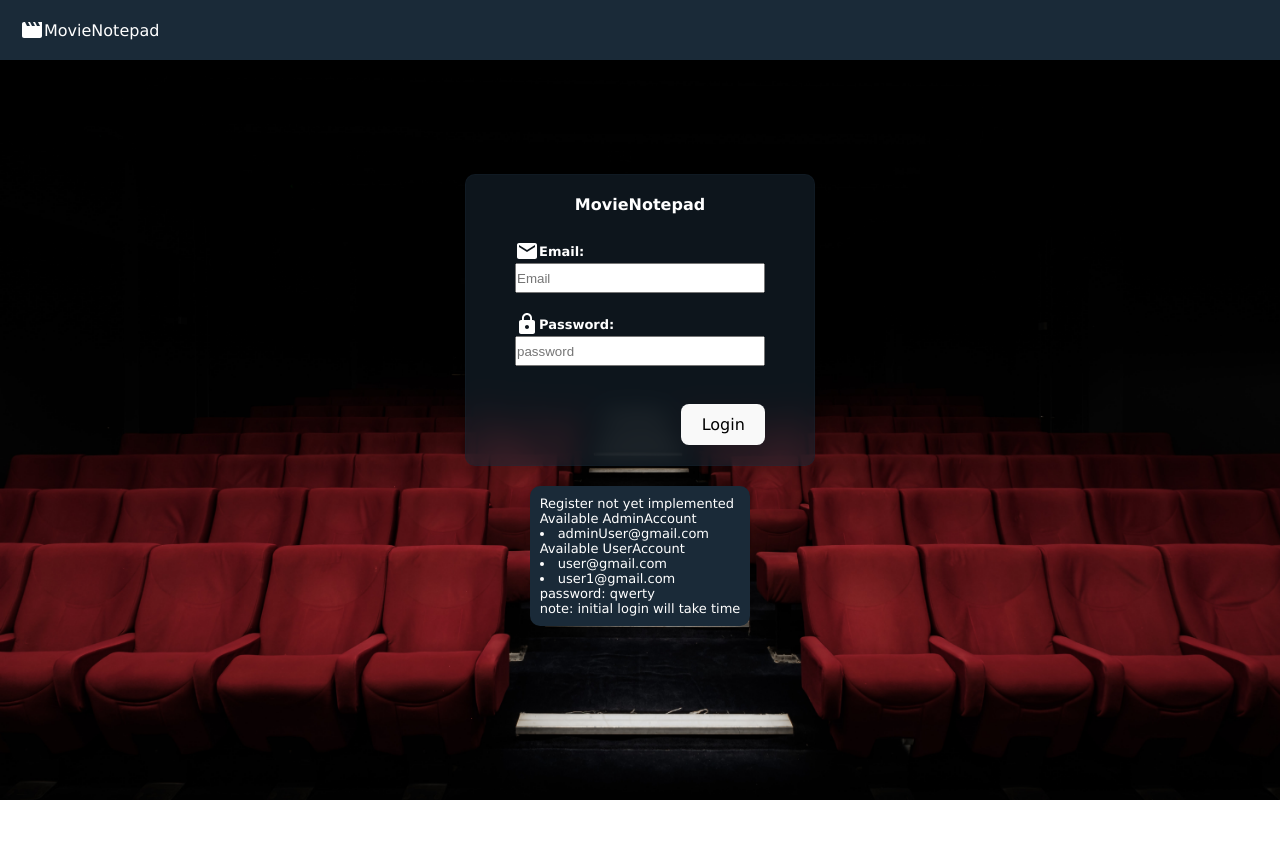
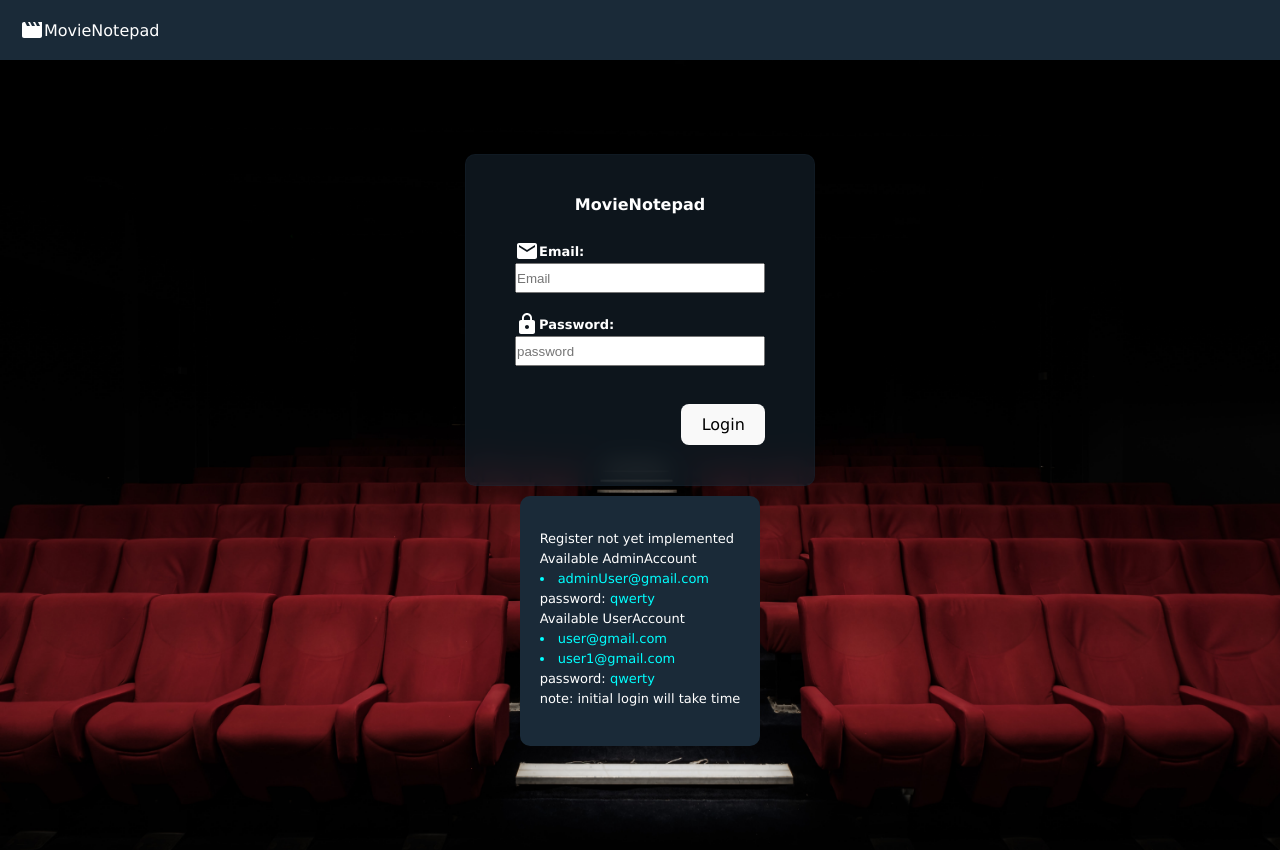
Before and after one commit to Phol16/MovieNotepad_clientside, a React (Vite) app in the folder Clientside/: page / in a window 1280 px wide. Before the commit the page ends 800 px from the top, so only its background shows below. Built offline with nearby package versions, Linux system fonts and the light colour scheme.

Commit message:
fixed login UI

```diff
--- a/Clientside/src/components/LoginPage/Login.jsx
+++ b/Clientside/src/components/LoginPage/Login.jsx
@@ -75,10 +75,11 @@ const Login = () => {
         <p>Register not yet implemented</p>
         <p>Available AdminAccount</p>
         <li>adminUser@gmail.com</li>
+        <p>password: <span>qwerty</span></p>
         <p>Available UserAccount</p>
         <li>user@gmail.com</li>
         <li>user1@gmail.com</li>
-        <p>password: qwerty</p>
+        <p>password: <span>qwerty</span></p>
         <p>note: initial login will take time</p>
       </section>
     </div>
--- a/Clientside/src/components/LoginPage/style.module.css
+++ b/Clientside/src/components/LoginPage/style.module.css
@@ -9,6 +9,7 @@
   justify-content: center;
   width: 100vw;
   height: 100vh;
+  margin-top: 50px;
   font-family: 'Lucida Sans', 'Lucida Sans Regular', 'Lucida Grande', 'Lucida Sans Unicode', Geneva, Verdana, sans-serif
 }
 .subContainer{
@@ -23,7 +24,7 @@
   flex-flow: column wrap;
   width: 100vw;
   gap: 25px;
-  padding: 20px 0;
+  padding: 40px 0;
   font-weight: 800;
 }
 .subContainer form{
@@ -42,10 +43,20 @@
   position: relative;
   color: white;
   background-color: rgb(26, 42, 56);
-  padding: 10px;
+  padding: 35px 20px;
   font-size: small;
   border-radius: 10px;
-  margin-top: 20px;
+  margin-top: 10px;
+}
+.note p{
+  margin-bottom: 5px;
+}
+.note li{
+  color: aqua;
+  margin-bottom: 5px;
+}
+.note span{
+  color: aqua;
 }
 .invalidInput{
   align-self: center;
```
